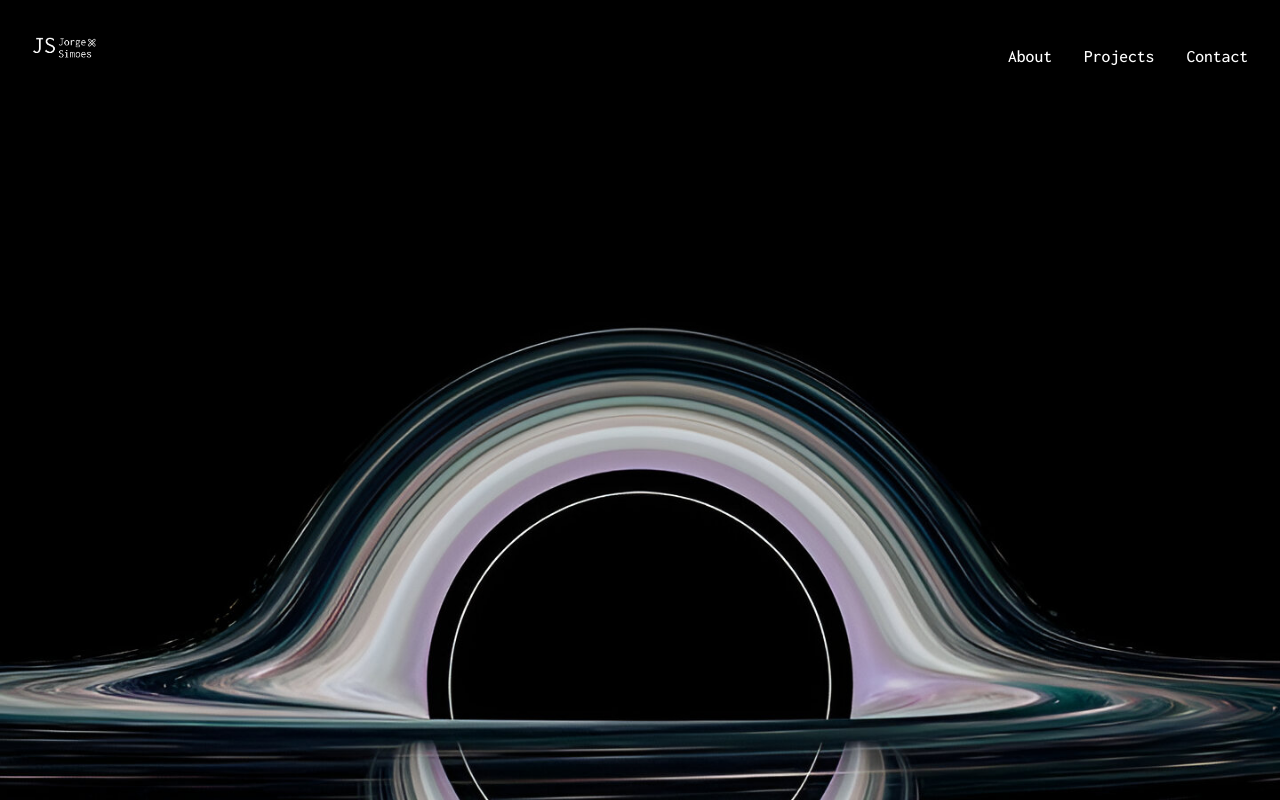
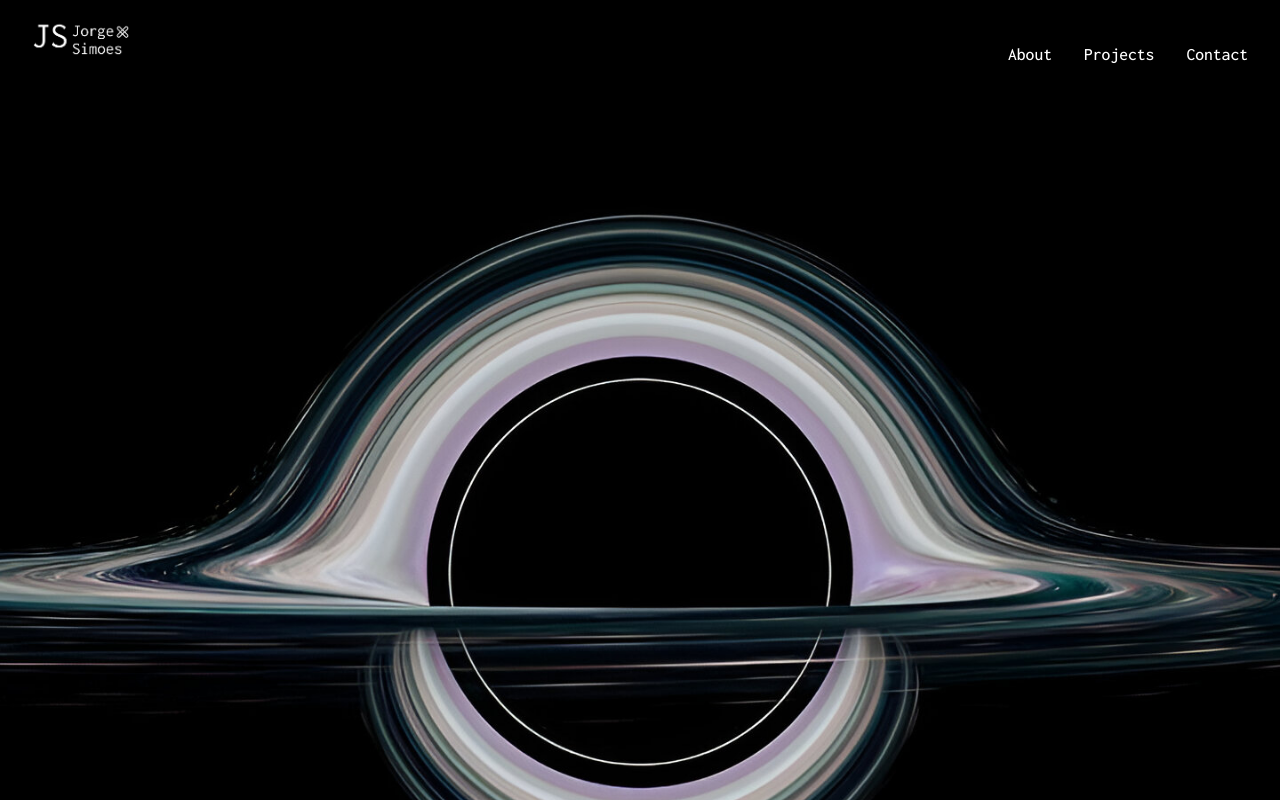
Before and after one commit to Jorgefort/Portofolio-Jorge-Simoes, a React (Create React App) app in the folder my-portofolio/: page / in a window 1280 px wide. Built offline with nearby package versions, Linux system fonts and the light colour scheme.

Commit message:
in development navbar

```diff
--- a/my-portofolio/package.json
+++ b/my-portofolio/package.json
@@ -7,6 +7,7 @@
     "@testing-library/jest-dom": "^6.8.0",
     "@testing-library/react": "^16.3.0",
     "@testing-library/user-event": "^13.5.0",
+    "locomotive-scroll": "^4.1.4",
     "motion": "^12.23.15",
     "react": "^19.1.1",
     "react-dom": "^19.1.1",
--- a/my-portofolio/src/App.css
+++ b/my-portofolio/src/App.css
@@ -1,11 +1,15 @@
 /* ===== APP COMPONENT SPECIFIC STYLES ===== */
 html {
-  scroll-behavior: smooth; /* This enables smooth scrolling */
+  scroll-behavior: smooth;
+}
+
+body {
+  scroll-behavior: smooth;
 }
 
 html, body {
   background-color: #000000;
-  /* Hide scrollbars but keep scrolling functionality */
+  /* Allow normal scrolling */
   overflow-x: hidden;
   scrollbar-width: none; /* Firefox */
   -ms-overflow-style: none; /* Internet Explorer 10+ */
@@ -22,20 +26,24 @@ body::-webkit-scrollbar,
 
 .App {
   min-height: 100vh;
-  display: flex;
-  flex-direction: column;
+  display: block;
 }
 
 .App-header {
-  background-color: #000000;
+  background-color: transparent;
   padding: 2rem;
   text-align: center;
-  border-bottom: 1px solid #000000;
+  border-bottom: none;
+  position: absolute;
+  top: 0;
+  left: 0;
+  right: 0;
+  width: 100%;
+  z-index: 1000;
 }
 
 .App-main {
   background-color: #000000;
-  flex: 1;
   padding: 2rem 0;
 }
 
@@ -44,18 +52,17 @@ body::-webkit-scrollbar,
   padding: 1rem;
   text-align: center;
   border-top: 1px solid #000000;
-  margin-top: auto;
 }
 
 .hero-section {
-  min-height: 100vh;
+  min-height: 120vh;
   display: flex;
   align-items: center;
   justify-content: center;
 }
 
 .about-section {
-  min-height: 100vh;
+  min-height: 120vh;
   display: flex;
   align-items: center;
   justify-content: center;
@@ -86,13 +93,28 @@ body::-webkit-scrollbar,
   text-align: center;
 }
 
+/* ===== STICKY LOGO ===== */
+.sticky-logo-fixed {
+  position: fixed;
+  top: 1rem;
+  left: 2rem;
+  z-index: 1001;
+}
+
+.sticky-logo-fixed img {
+  height: 60px;
+  width: auto;
+}
+
 /* ===== NAVBAR STYLES ===== */
 .App-header nav {
   display: flex;
-  justify-content: space-between;
+  justify-content: flex-end;
   align-items: center;
   width: 100%;
 }
+
+
 
 .nav-logo {
   height: 40px;
@@ -105,6 +127,12 @@ body::-webkit-scrollbar,
   gap: 2rem;
   margin: 0;
   padding: 0;
+  transform: translateY(0);
+  transition: transform 0.5s ease;
+}
+
+.nav-links.hidden {
+  transform: translateY(-100px) !important;
 }
 
 .nav-links li {
--- a/my-portofolio/src/App.js
+++ b/my-portofolio/src/App.js
@@ -10,6 +10,7 @@ function App() {
   return (
     <div className="App">
       <Navbar />
+
       <main className="App-main">
         <Hero />
         <About />
--- a/my-portofolio/src/Hero.js
+++ b/my-portofolio/src/Hero.js
@@ -6,7 +6,6 @@ function Hero() {
       <img src={whiteblackImg} alt='blackhole' />
       <h1>Welcome to My Portfolio</h1>
       <p>I'm a Developer</p>
-
     </section>
   );
 }
--- a/my-portofolio/src/Navbar.js
+++ b/my-portofolio/src/Navbar.js
@@ -1,17 +1,27 @@
+import React from 'react';
 import logoImg from './Logo.png';
 
 function Navbar() {
   return (
+    <>
+      {/* Sticky Logo - always visible */}
+      <div className="sticky-logo-fixed">
+        <a href="#hero">
+          <img src={logoImg} alt="Logo" />
+        </a>
+      </div>
+
+      {/* Regular Navbar - only navigation links */}
       <header className="App-header">
         <nav>
-        <a href="#hero"><img src={logoImg} alt="Logo" className="nav-logo" /></a>
-        <ul className='nav-links'>
+          <ul className="nav-links">
             <li><a href="#about">About</a></li>
             <li><a href="#projects">Projects</a></li>
             <li><a href="#favprojects">Contact</a></li>
           </ul>
         </nav>
       </header>
+    </>
   );
 }
 
```
Also changed, not shown: 1 other file (tests, documents, lock files or other folders). Lines whose indentation alone changed are shown as unchanged.
